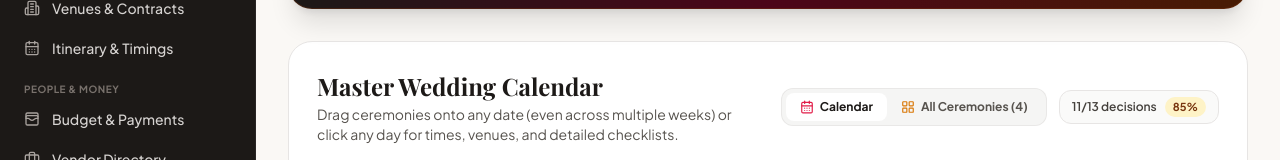
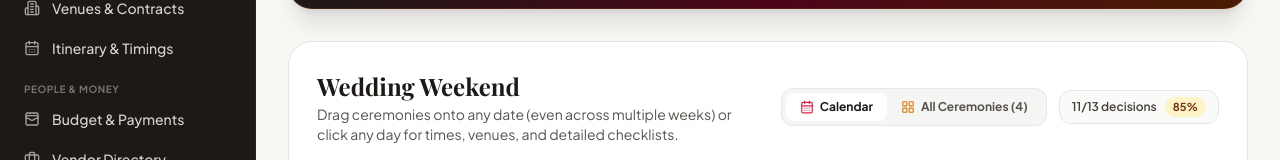
Before and after one commit to sbehera309/shaadi-planner, a Next.js app: page /dashboard in a window 1280 px wide. Both pictures are taken after a click on the button "Explore Sample Template". Shown: the part 327-487 px from the top of the page. Built offline with nearby package versions, Linux system fonts and the light colour scheme; no server answers; a web font is replaced by a local one.

Commit message:
feat: dynamically title Overview calendar Wedding Weekend vs Wedding Week based on scheduled dates

```diff
--- a/app/dashboard/page.tsx
+++ b/app/dashboard/page.tsx
@@ -131,6 +131,24 @@ export default function DashboardOverviewPage() {
     .filter((d): d is string => Boolean(d && /^\d{4}-\d{2}-\d{2}$/.test(d.trim())))
     .sort();
   const scheduledEventsCount = scheduledEventDates.length;
+
+  // Dynamically label the calendar "Wedding Weekend" vs "Wedding Week" based on scheduled dates
+  const calendarHeading = (() => {
+    const uniqueDates = Array.from(new Set(scheduledEventDates));
+    if (uniqueDates.length === 0) return 'Wedding Week';
+    const parsed = uniqueDates.map((iso) => {
+      const [y, m, d] = iso.split('-').map(Number);
+      return new Date(y, m - 1, d);
+    });
+    const spanDays = Math.round(
+      (parsed[parsed.length - 1].getTime() - parsed[0].getTime()) / (1000 * 60 * 60 * 24)
+    );
+    const allOnWeekend = parsed.every((dt) => {
+      const dow = dt.getDay(); // Fri=5, Sat=6, Sun=0
+      return dow === 5 || dow === 6 || dow === 0;
+    });
+    return spanDays <= 2 && allOnWeekend ? 'Wedding Weekend' : 'Wedding Week';
+  })();
   const earliestEventDate = scheduledEventDates[0] || wedding?.startDate || '';
   const latestEventDate =
     scheduledEventDates[scheduledEventDates.length - 1] || wedding?.endDate || '';
@@ -429,7 +447,7 @@ export default function DashboardOverviewPage() {
               <div>
                 <h2 className="text-xl sm:text-2xl font-bold font-serif text-stone-900">
                   {hasAnyEventVenueSelected && overviewViewMode === 'calendar'
-                    ? 'Master Wedding Calendar'
+                    ? calendarHeading
                     : hasAnyEventVenueSelected
                     ? 'All Ceremonies & Decisions'
                     : 'Your Wedding Plan'}
```
